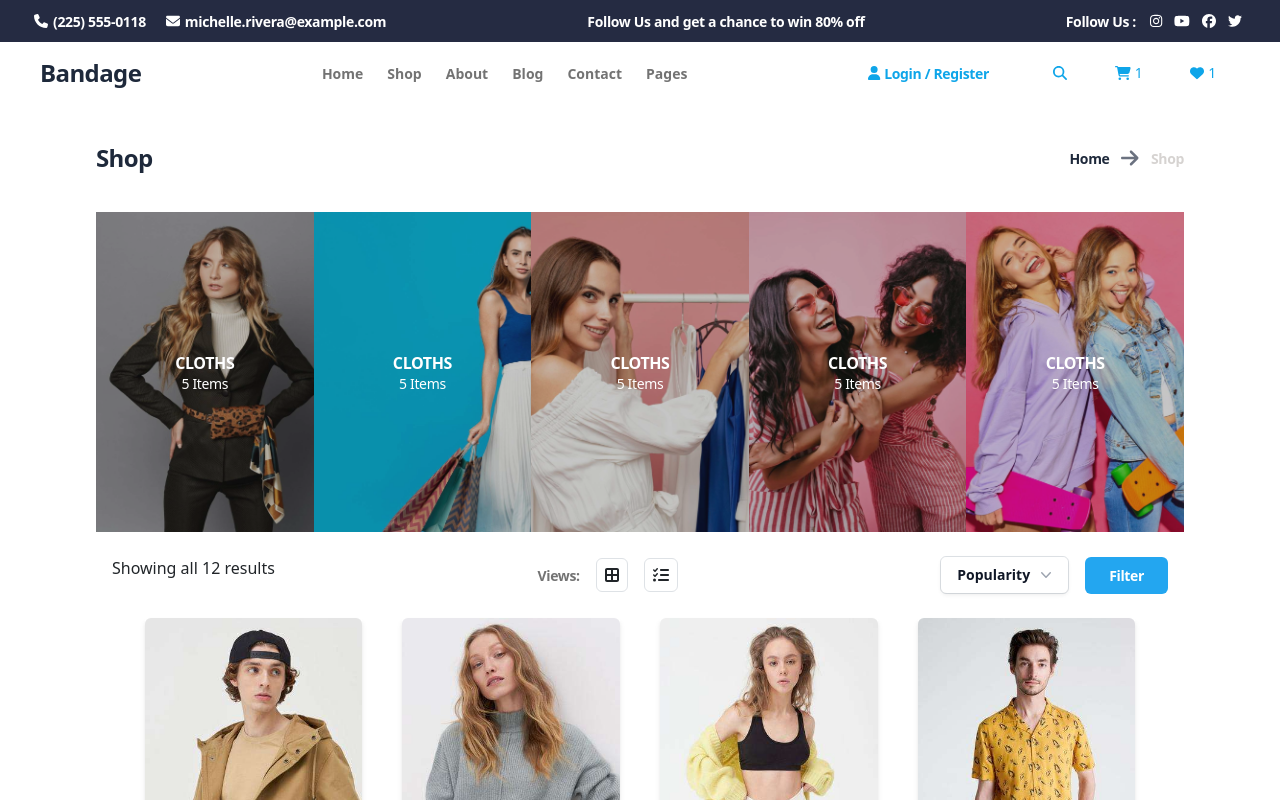
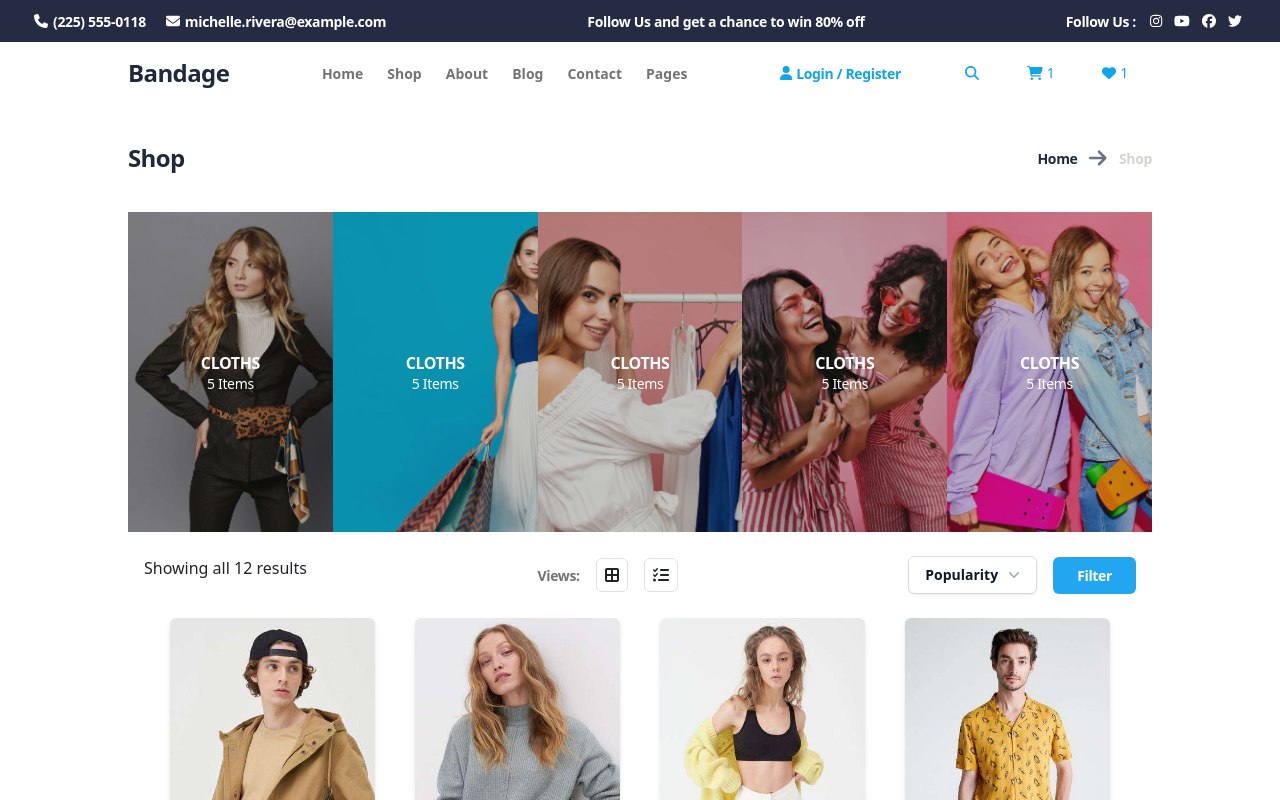
Before and after one commit to malidegirmenci/ReaCommerce-Frontend, a React (Vite) app: page /shopping in a window 1280 px wide. Shown: the top 800 px of the page. Built offline with nearby package versions, Linux system fonts and the light colour scheme.

Commit message:
width changed

```diff
--- a/src/layout/Header.jsx
+++ b/src/layout/Header.jsx
@@ -31,7 +31,7 @@ export default function Header() {
                     </div>
                 </div>
             </div>
-            <div className="flex justify-between items-center flex-wrap px-10">
+            <div className="w-[80%] mx-auto flex justify-between items-center flex-wrap">
                 <header>
                     <Link to="/"><h3 className="text-2xl text-slate-800 font-bold leading-loose tracking-tight cursor-pointer">{companyName}</h3></Link>
                 </header>
--- a/src/pages/ProductList.jsx
+++ b/src/pages/ProductList.jsx
@@ -10,7 +10,7 @@ import { faAws, faHooli, faLyft, faPiedPiperHat, faRedditAlien, faStripe } from
 export default function ProductList() {
 
     return (
-        <div className="w-[85%] mx-auto">
+        <div className="w-[80%] mx-auto">
             <div className="flex justify-between gap-7 items-center py-6">
                 <h2 className="text-slate-800 text-2xl font-bold leading-loose tracking-tight">Shop</h2>
                 <div className="flex items-center justify-center gap-2 py-3">
```
